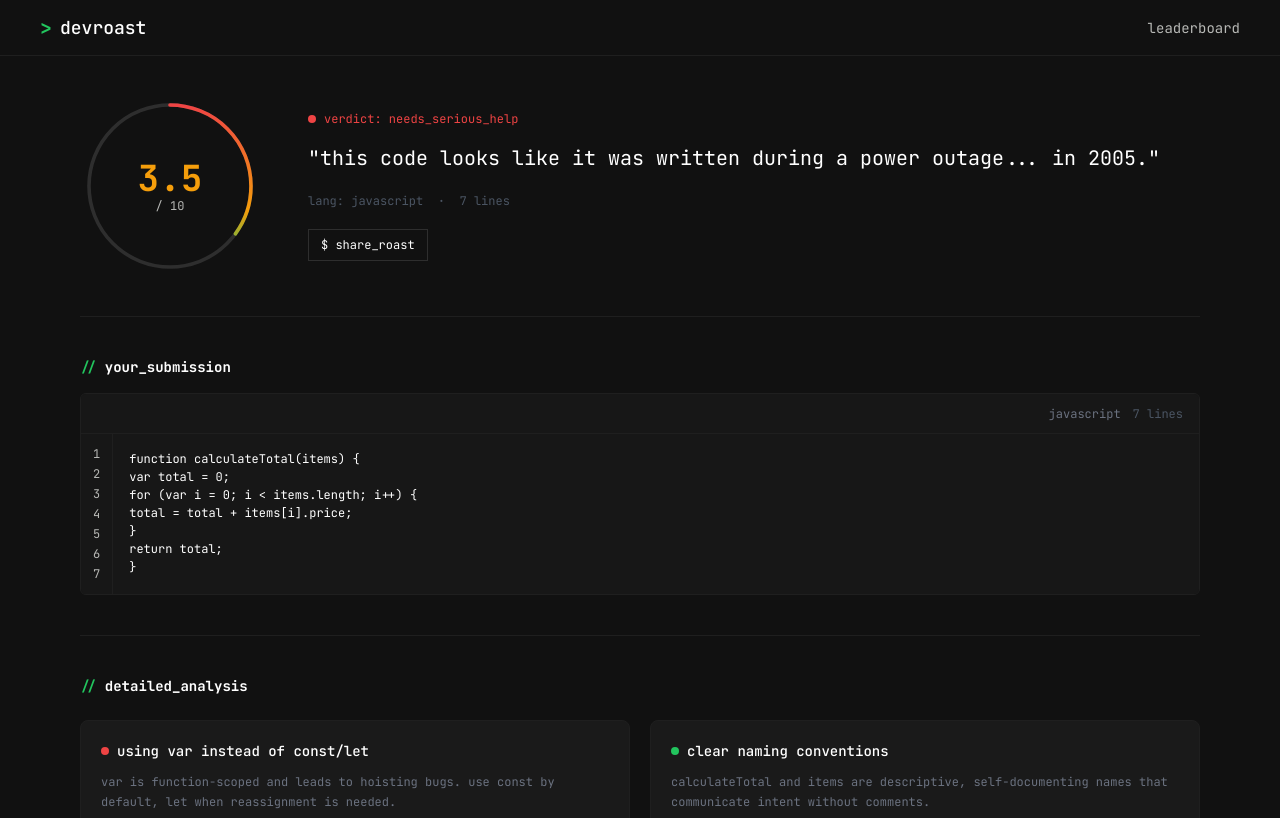
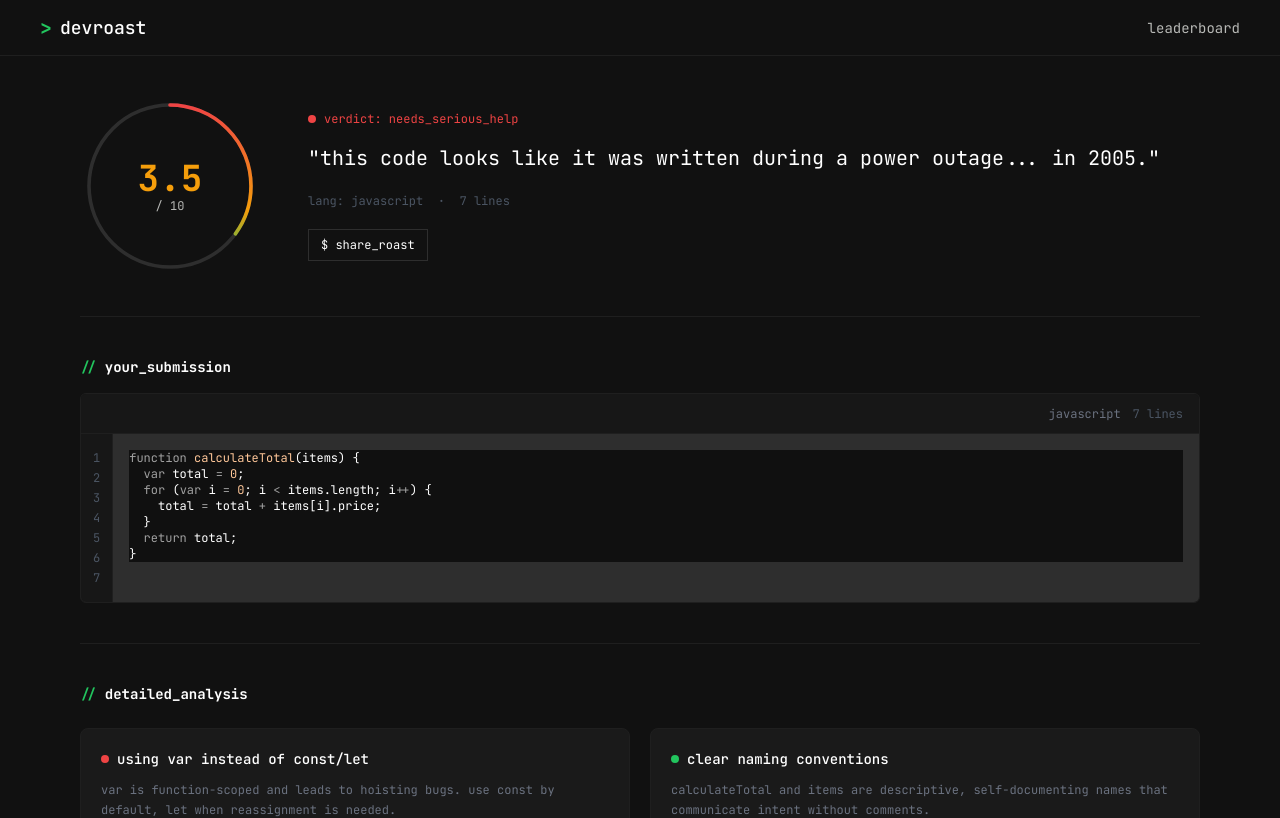
Before and after one commit to rangeldor/devroast, a Next.js app: page /result/1 in a window 1280 px wide. Shown: the top 818 px of the page. Built offline with nearby package versions, Linux system fonts and the light colour scheme.

Commit message:
feat: add syntax highlighting to result page
- Create CodeBlockWithLineNumbers server component using shiki
- Add syntax highlighting to your_submission section
- Keep diff section with DiffLineRoot for context/removed/added colors

```diff
--- a/src/app/result/[id]/page.tsx
+++ b/src/app/result/[id]/page.tsx
@@ -1,13 +1,8 @@
 import type { Metadata } from "next";
 import { AnalysisCardRoot } from "@/components/ui/analysis-card";
 import { Button } from "@/components/ui/button";
-import {
-	CodeBlockBody,
-	CodeBlockCode,
-	CodeBlockHeader,
-	CodeBlockLineNumbers,
-	CodeBlockRoot,
-} from "@/components/ui/code-block";
+import { CodeBlockHeader, CodeBlockRoot } from "@/components/ui/code-block";
+import { CodeBlockWithLineNumbers } from "@/components/ui/code-block-with-line-numbers";
 import { DiffLineRoot, type DiffLineVariant } from "@/components/ui/diff-line";
 import { ScoreRingRoot } from "@/components/ui/score-ring";
 import { StatusBadgeRoot } from "@/components/ui/status-badge";
@@ -149,22 +144,12 @@ export default function ResultPage() {
 								</span>
 							</div>
 						</CodeBlockHeader>
-						<CodeBlockBody className="flex-row">
-							<CodeBlockLineNumbers
-								lines={staticRoastData.code.length}
-								className="border-r border-border-primary bg-surface"
+						<div className="bg-input">
+							<CodeBlockWithLineNumbers
+								code={staticRoastData.code.join("\n")}
+								language={staticRoastData.language}
 							/>
-							<CodeBlockCode className="px-4 py-4">
-								{staticRoastData.code.map((line, index) => (
-									<code
-										key={index}
-										className="block font-mono text-xs leading-[1.5] text-foreground"
-									>
-										{line}
-									</code>
-								))}
-							</CodeBlockCode>
-						</CodeBlockBody>
+						</div>
 					</CodeBlockRoot>
 				</section>
 
@@ -245,7 +230,7 @@ export default function ResultPage() {
 								main.js
 							</span>
 						</CodeBlockHeader>
-						<CodeBlockBody>
+						<div className="flex flex-col bg-input">
 							{staticRoastData.diff.map((line, index) => (
 								<DiffLineRoot
 									key={index}
@@ -262,7 +247,7 @@ export default function ResultPage() {
 									<span className="flex-1">{line.content}</span>
 								</DiffLineRoot>
 							))}
-						</CodeBlockBody>
+						</div>
 					</CodeBlockRoot>
 				</section>
 			</div>
--- /dev/null
+++ b/src/components/ui/code-block-with-line-numbers.tsx
@@ -0,0 +1,33 @@
+import { codeToHtml } from "shiki";
+
+interface CodeBlockWithLineNumbersProps {
+	code: string;
+	language?: string;
+}
+
+export async function CodeBlockWithLineNumbers({
+	code,
+	language = "javascript",
+}: CodeBlockWithLineNumbersProps) {
+	const html = await codeToHtml(code, {
+		lang: language,
+		theme: "vesper",
+	});
+
+	const lines = code.split("\n");
+
+	return (
+		<div className="flex">
+			<div className="flex flex-col gap-1 border-r border-border-primary bg-surface px-3 py-4 text-right font-mono text-xs text-text-tertiary">
+				{lines.map((_, i) => (
+					<span key={i}>{i + 1}</span>
+				))}
+			</div>
+			<div
+				className="shiki vesper-dark flex-1 overflow-x-auto px-4 py-4 font-mono text-xs"
+				// eslint-disable-next-line react/no-dangerously-set-inner-html
+				dangerouslySetInnerHTML={{ __html: html }}
+			/>
+		</div>
+	);
+}
```
